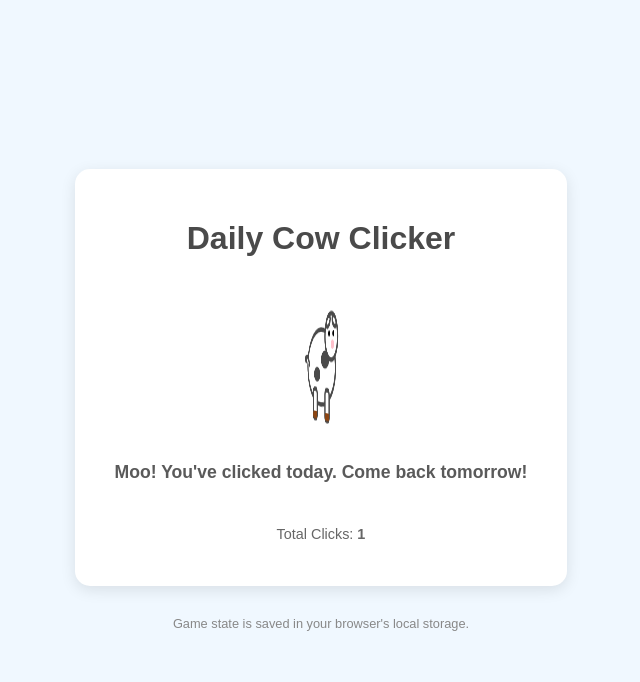
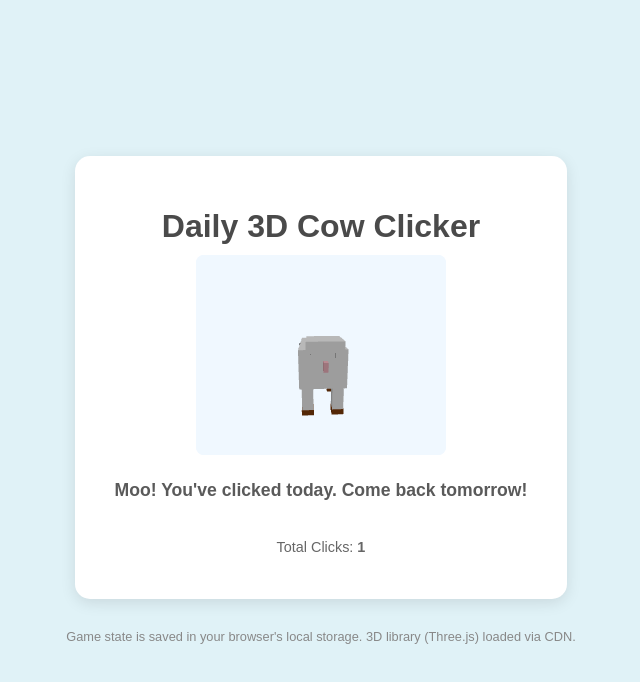
Before and after one commit to villetakanen/cow-clicker, a plain HTML site: page index.html in a window 1280 px wide. Both pictures are taken after a click on the element 639 px from the left and 352 px from the top of the page. Shown: the whole page, without its empty margins (319-959 px from the left). Drawn offline with nearby package versions, Linux system fonts and the light colour scheme.

Commit message:
Update index.html

```diff
--- a/index.html
+++ b/index.html
@@ -3,7 +3,14 @@
 <head>
     <meta charset="UTF-8">
     <meta name="viewport" content="width=device-width, initial-scale=1.0">
-    <title>Click the Cow!</title>
+    <title>Click the 3D Cow!</title>
+    <script type="importmap">
+        {
+            "imports": {
+                "three": "https://unpkg.com/three@0.163.0/build/three.module.js"
+            }
+        }
+    </script>
     <style>
         body {
             font-family: sans-serif;
@@ -11,13 +18,14 @@
             justify-content: center;
             align-items: center;
             min-height: 100vh;
-            background-color: #f0f8ff; /* Light sky blue */
+            background-color: #e0f2f7; /* Lighter cyan */
             color: #333;
             text-align: center;
             flex-direction: column; /* Stack elements vertically */
             margin: 0;
             padding: 20px;
             box-sizing: border-box;
+            overflow: hidden; /* Prevent scrollbars from renderer */
         }
 
         .game-container {
@@ -32,59 +40,39 @@
 
         h1 {
             color: #4a4a4a;
-            margin-bottom: 20px;
-        }
-
-        #cow-area {
-            perspective: 1000px; /* Adds depth for the 3D effect */
-            margin-bottom: 20px;
+            margin-bottom: 10px; /* Reduced margin */
         }
 
         #cow-container {
-            width: 150px; /* Adjust size as needed */
-            height: 150px;
+            width: 250px; /* Adjust size for 3D view */
+            height: 200px; /* Adjust size for 3D view */
+            margin-bottom: 15px; /* Reduced margin */
             cursor: pointer;
-            animation: spin 10s linear infinite;
-            transform-style: preserve-3d; /* Important for children in 3D space */
-            transition: transform 0.2s ease-out; /* Smooth click feedback */
+            background-color: #f0f8ff; /* Light background for canvas */
+            border-radius: 8px;
+            position: relative; /* Needed for potential overlays or loading text */
+            overflow: hidden; /* Ensure canvas stays within bounds */
+        }
+
+        #cow-container canvas {
+            display: block; /* Prevent extra space */
         }
 
          #cow-container:active {
-             transform: scale(0.95); /* Click feedback */
-        }
-
-        #cow-svg {
-            width: 100%;
-            height: 100%;
-            display: block; /* Prevents extra space below SVG */
-        }
-
-        /* Simple Cow SVG - Modify colors and shapes as desired */
-        #cow-svg .body { fill: #ffffff; stroke: #4a4a4a; stroke-width: 3; }
-        #cow-svg .spots { fill: #4a4a4a; }
-        #cow-svg .hooves { fill: #8b4513; } /* Brown */
-        #cow-svg .eyes { fill: #000000; }
-        #cow-svg .nose { fill: #ffc0cb; } /* Pink */
-
-        @keyframes spin {
-            from {
-                transform: rotateY(0deg);
-            }
-            to {
-                transform: rotateY(360deg);
-            }
+             /* Optional: Slight indication - maybe less needed with 3D */
+             /* transform: scale(0.99); */
         }
 
         #message {
             font-size: 1.1em;
-            margin-top: 15px;
-            min-height: 1.5em; /* Prevent layout shift when message changes */
+            margin-top: 10px; /* Reduced margin */
+            min-height: 1.5em; /* Prevent layout shift */
             color: #5a5a5a;
             font-weight: bold;
         }
 
         #click-info {
-            margin-top: 20px;
+            margin-top: 15px; /* Reduced margin */
             font-size: 0.9em;
             color: #666;
         }
@@ -104,55 +92,168 @@
 <body>
 
     <div class="game-container">
-        <h1>Daily Cow Clicker</h1>
+        <h1>Daily 3D Cow Clicker</h1>
 
-        <div id="cow-area">
         <div id="cow-container" title="Click me!">
-                <svg id="cow-svg" viewBox="0 0 100 100">
-                  <ellipse class="body" cx="50" cy="60" rx="35" ry="25"/>
-                  <circle class="body" cx="75" cy="40" r="15"/>
-                  <rect class="body" x="30" y="75" width="10" height="20" rx="3"/>
-                  <rect class="body" x="60" y="75" width="10" height="20" rx="3"/>
-                  <rect class="hooves" x="30" y="90" width="10" height="5" rx="2"/>
-                  <rect class="hooves" x="60" y="90" width="10" height="5" rx="2"/>
-                  <ellipse class="spots" cx="40" cy="65" rx="8" ry="5"/>
-                  <ellipse class="spots" cx="60" cy="55" rx="10" ry="6"/>
-                  <circle class="eyes" cx="70" cy="38" r="2"/>
-                  <circle class="eyes" cx="80" cy="38" r="2"/>
-                  <ellipse class="nose" cx="78" cy="45" rx="4" ry="3"/>
-                  <ellipse class="body" cx="68" cy="30" rx="5" ry="3" transform="rotate(-30 68 30)"/>
-                  <ellipse class="body" cx="82" cy="30" rx="5" ry="3" transform="rotate(30 82 30)"/>
-                   <path class="body" d="M20 60 Q 15 50 10 55" stroke="#4a4a4a" stroke-width="2" fill="none"/>
-                   <circle class="spots" cx="10" cy="55" r="3"/>
-                </svg>
-            </div>
             </div>
 
-        <p id="message">Loading...</p>
+        <p id="message">Loading 3D Cow...</p>
         <p id="click-info">Total Clicks: <span id="click-count">0</span></p>
     </div>
 
-    <footer>Game state is saved in your browser's local storage.</footer>
+    <footer>Game state is saved in your browser's local storage. 3D library (Three.js) loaded via CDN.</footer>
 
-    <script>
-        document.addEventListener('DOMContentLoaded', () => {
+    <script type="module">
+        import * as THREE from 'three';
+
+        // --- Game Logic Variables ---
         const cowContainer = document.getElementById('cow-container');
         const messageElement = document.getElementById('message');
         const clickCountElement = document.getElementById('click-count');
 
         const storageKeys = {
-                totalClicks: 'cowGame_totalClicks',
-                lastClickDate: 'cowGame_lastClickDate'
+            totalClicks: 'cowGame_totalClicks_3d', // Use different keys if needed
+            lastClickDate: 'cowGame_lastClickDate_3d'
         };
 
         let totalClicks = 0;
         let lastClickDate = null;
+        let cowGroup; // To hold the 3D cow object
 
-            // --- Helper Functions ---
+        // --- Three.js Setup ---
+        let scene, camera, renderer;
+
+        function initThreeJS() {
+            const container = document.getElementById('cow-container');
+            const width = container.clientWidth;
+            const height = container.clientHeight;
+
+            // 1. Scene
+            scene = new THREE.Scene();
+            scene.background = new THREE.Color(0xf0f8ff); // Match container background
+
+            // 2. Camera
+            camera = new THREE.PerspectiveCamera(60, width / height, 0.1, 100);
+            camera.position.set(0, 1.5, 4); // Adjust position to view the cow well
+            camera.lookAt(0, 0.5, 0); // Look slightly down towards the cow center
+
+            // 3. Renderer
+            renderer = new THREE.WebGLRenderer({ antialias: true });
+            renderer.setSize(width, height);
+            renderer.setPixelRatio(window.devicePixelRatio); // For sharper rendering on high DPI screens
+            container.appendChild(renderer.domElement);
+
+            // 4. Lighting
+            const ambientLight = new THREE.AmbientLight(0xffffff, 0.7); // Softer ambient
+            scene.add(ambientLight);
+
+            const directionalLight = new THREE.DirectionalLight(0xffffff, 1.0); // Stronger directional
+            directionalLight.position.set(3, 5, 2);
+            directionalLight.castShadow = false; // Keep it simple, no shadows for now
+            scene.add(directionalLight);
+
+            // 5. Create the Cow
+            cowGroup = createCow();
+            scene.add(cowGroup);
+
+             // Initial message update now that 3D might be ready
+            updateDisplay();
+
+            // 6. Start Animation Loop
+            animate();
+        }
+
+        function createCow() {
+            const group = new THREE.Group();
+
+            // Materials - Using Lambert for non-shiny + flat shading
+            const bodyMaterial = new THREE.MeshLambertMaterial({ color: 0xffffff, flatShading: true }); // White body
+            const spotMaterial = new THREE.MeshLambertMaterial({ color: 0x4a4a4a, flatShading: true }); // Dark spots
+            const hoofMaterial = new THREE.MeshLambertMaterial({ color: 0x8b4513, flatShading: true }); // Brown hooves
+            const noseMaterial = new THREE.MeshLambertMaterial({ color: 0xffc0cb, flatShading: true }); // Pink nose
+            const eyeMaterial = new THREE.MeshLambertMaterial({ color: 0x000000, flatShading: true }); // Black eyes
+
+
+            // Simple geometric parts - using mostly boxes for "straight vectors"
+            // Body (adjust dimensions as needed)
+            const bodyGeometry = new THREE.BoxGeometry(2, 1, 1.2);
+            const body = new THREE.Mesh(bodyGeometry, bodyMaterial);
+            body.position.y = 0.5; // Raise body slightly
+            group.add(body);
+
+            // Head
+            const headGeometry = new THREE.BoxGeometry(0.8, 0.8, 0.8);
+            const head = new THREE.Mesh(headGeometry, bodyMaterial);
+            head.position.set(1.2, 0.9, 0); // Position relative to body
+            group.add(head);
+
+            // Legs (simple cylinders or boxes)
+            const legGeometry = new THREE.BoxGeometry(0.3, 0.8, 0.3); // Use Box for vector look
+            const legPositions = [
+                { x: 0.7, y: -0.3, z: 0.4 }, { x: 0.7, y: -0.3, z: -0.4 },
+                { x: -0.7, y: -0.3, z: 0.4 }, { x: -0.7, y: -0.3, z: -0.4 }
+            ];
+            legPositions.forEach(pos => {
+                const leg = new THREE.Mesh(legGeometry, bodyMaterial); // Use body material for now
+                leg.position.set(pos.x, pos.y, pos.z);
+                group.add(leg);
+                // Hooves (small boxes at bottom of legs)
+                const hoofGeometry = new THREE.BoxGeometry(0.32, 0.15, 0.32);
+                const hoof = new THREE.Mesh(hoofGeometry, hoofMaterial);
+                hoof.position.set(pos.x, pos.y - 0.45, pos.z); // Adjust y based on leg height
+                 group.add(hoof);
+            });
+
+             // Nose
+            const noseGeometry = new THREE.BoxGeometry(0.3, 0.2, 0.1);
+            const nose = new THREE.Mesh(noseGeometry, noseMaterial);
+            nose.position.set(1.6, 0.8, 0); // On the front of the head
+            group.add(nose);
+
+             // Eyes (small boxes or spheres)
+             const eyeGeometry = new THREE.BoxGeometry(0.1, 0.1, 0.1);
+             const eyeL = new THREE.Mesh(eyeGeometry, eyeMaterial);
+             eyeL.position.set(1.55, 1.0, 0.25);
+             group.add(eyeL);
+             const eyeR = new THREE.Mesh(eyeGeometry, eyeMaterial);
+             eyeR.position.set(1.55, 1.0, -0.25);
+             group.add(eyeR);
+
+             // Simple Spot
+             const spotGeometry = new THREE.BoxGeometry(0.5, 0.3, 0.05); // Flat box
+             const spot = new THREE.Mesh(spotGeometry, spotMaterial);
+             spot.position.set(-0.5, 0.7, 0.61); // Place on side of body
+             spot.rotation.y = Math.PI / 15; // Slight angle
+             group.add(spot);
+
+             // Tail (thin cylinder) - Optional
+             const tailGeometry = new THREE.CylinderGeometry(0.05, 0.05, 0.6, 6);
+             const tail = new THREE.Mesh(tailGeometry, spotMaterial); // Use spot color
+             tail.position.set(-1.2, 0.6, 0);
+             tail.rotation.z = Math.PI / 4; // Angle it down
+             group.add(tail);
+
+
+            group.scale.set(0.8, 0.8, 0.8); // Scale the whole cow down a bit if needed
+            return group;
+        }
+
+        function animate() {
+            requestAnimationFrame(animate);
+
+            // Rotate the cow
+            if (cowGroup) {
+                cowGroup.rotation.y += 0.01; // Adjust speed as needed
+            }
+
+            renderer.render(scene, camera);
+        }
+
+        // --- Game Logic Functions (mostly same as before) ---
         function getTodayDateString() {
             const today = new Date();
             const year = today.getFullYear();
-                const month = String(today.getMonth() + 1).padStart(2, '0'); // Months are 0-indexed
+            const month = String(today.getMonth() + 1).padStart(2, '0');
             const day = String(today.getDate()).padStart(2, '0');
             return `${year}-${month}-${day}`;
         }
@@ -163,24 +264,27 @@
 
             totalClicks = storedClicks ? parseInt(storedClicks, 10) : 0;
             lastClickDate = storedDate;
-
-                updateDisplay();
+            // Don't update display here yet, wait for 3D init
         }
 
         function saveGameState() {
             localStorage.setItem(storageKeys.totalClicks, totalClicks.toString());
+            if (lastClickDate) { // Only save date if it's set
                  localStorage.setItem(storageKeys.lastClickDate, lastClickDate);
+            }
         }
 
         function updateDisplay() {
+             if (!clickCountElement || !messageElement) return; // Ensure elements exist
+
             clickCountElement.textContent = totalClicks;
             const today = getTodayDateString();
 
             if (lastClickDate === today) {
                 messageElement.textContent = "Moo! You've clicked today. Come back tomorrow!";
-                    cowContainer.style.cursor = 'default'; // Indicate non-clickable
+                cowContainer.style.cursor = 'default';
             } else {
-                    messageElement.textContent = "Click the cow for your daily dose of moo!";
+                messageElement.textContent = "Click the 3D cow for your daily moo!";
                 cowContainer.style.cursor = 'pointer';
             }
         }
@@ -189,47 +293,59 @@
             const today = getTodayDateString();
 
             if (lastClickDate === today) {
-                    messageElement.textContent = "Easy there! One click per day. See you tomorrow!";
-                    // Maybe add a little shake animation for feedback?
-                    cowContainer.animate([
-                        { transform: 'translateX(-3px) rotateY(calc(var(--rotation, 0deg) - 2deg))' },
-                        { transform: 'translateX(3px) rotateY(calc(var(--rotation, 0deg) + 2deg))' },
-                        { transform: 'translateX(0px) rotateY(var(--rotation, 0deg))' } // Return to current rotation
-                      ], {
-                        duration: 200,
-                        iterations: 1,
-                        // Need to capture current rotation if animation is running
-                        // This simple version might just slightly interrupt the spin
+                messageElement.textContent = "Easy there! One click per day.";
+                // Optional: Add 3D feedback (e.g., slight scale or jiggle)
+                if (cowGroup) {
+                     // Simple jiggle example
+                    const startScale = cowGroup.scale.clone();
+                    const jiggleScale = startScale.clone().multiplyScalar(0.98);
+                    new Promise(resolve => {
+                         cowGroup.scale.copy(jiggleScale);
+                         setTimeout(resolve, 80);
+                     }).then(() => {
+                         cowGroup.scale.copy(startScale);
                      });
-
+                }
             } else {
                 totalClicks++;
                 lastClickDate = today;
-                    messageElement.textContent = "Moooo! You clicked the cow!";
+                messageElement.textContent = "Moooo! You clicked the 3D cow!";
                 saveGameState();
-                    updateDisplay(); // Update message and disable cursor
+                updateDisplay(); // Update message and cursor
 
-                     // Optional: Fun animation on successful click
-                    cowContainer.animate([
-                        { transform: 'scale(1.1) rotateY(calc(var(--rotation, 0deg) + 10deg))' },
-                        { transform: 'scale(1) rotateY(var(--rotation, 0deg))' }
-                    ], {
-                        duration: 300,
-                        easing: 'ease-out'
+                 // Optional: Add 3D feedback
+                 if (cowGroup) {
+                    const startScale = cowGroup.scale.clone();
+                    const popScale = startScale.clone().multiplyScalar(1.1);
+                     new Promise(resolve => {
+                         cowGroup.scale.copy(popScale);
+                         setTimeout(resolve, 150);
+                     }).then(() => {
+                         cowGroup.scale.copy(startScale);
                      });
                  }
             }
+        }
+
+         // Handle window resize
+        function onWindowResize() {
+            if (!camera || !renderer || !cowContainer) return;
+            const width = cowContainer.clientWidth;
+            const height = cowContainer.clientHeight;
+
+            camera.aspect = width / height;
+            camera.updateProjectionMatrix();
+            renderer.setSize(width, height);
+        }
+
 
         // --- Initialization ---
+        window.addEventListener('resize', onWindowResize, false);
         cowContainer.addEventListener('click', handleCowClick);
-            loadGameState(); // Load state and set initial message
 
-            // Update the CSS variable --rotation frequently for smoother interaction with click animations
-             // This part is tricky because the CSS animation runs independently.
-             // A simpler approach is to accept that click animations might briefly override the spin.
-             // For perfect synchronization, you'd need a JS-driven animation loop (more complex).
+        loadGameState(); // Load clicks/date data first
+        initThreeJS();   // Then initialize the 3D scene (which calls updateDisplay)
 
-        });
     </script>
 
 </body>
```
Lines whose indentation alone changed are shown as unchanged.
